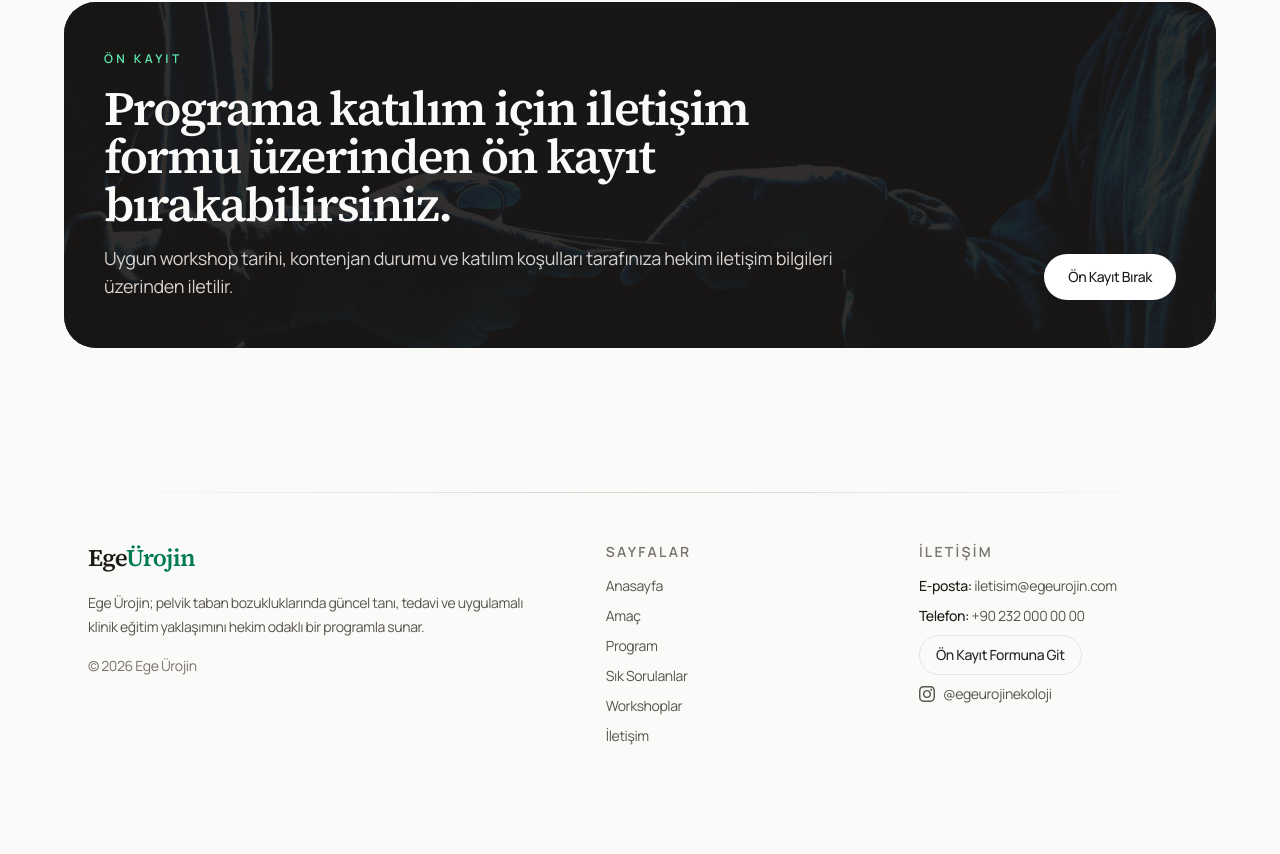
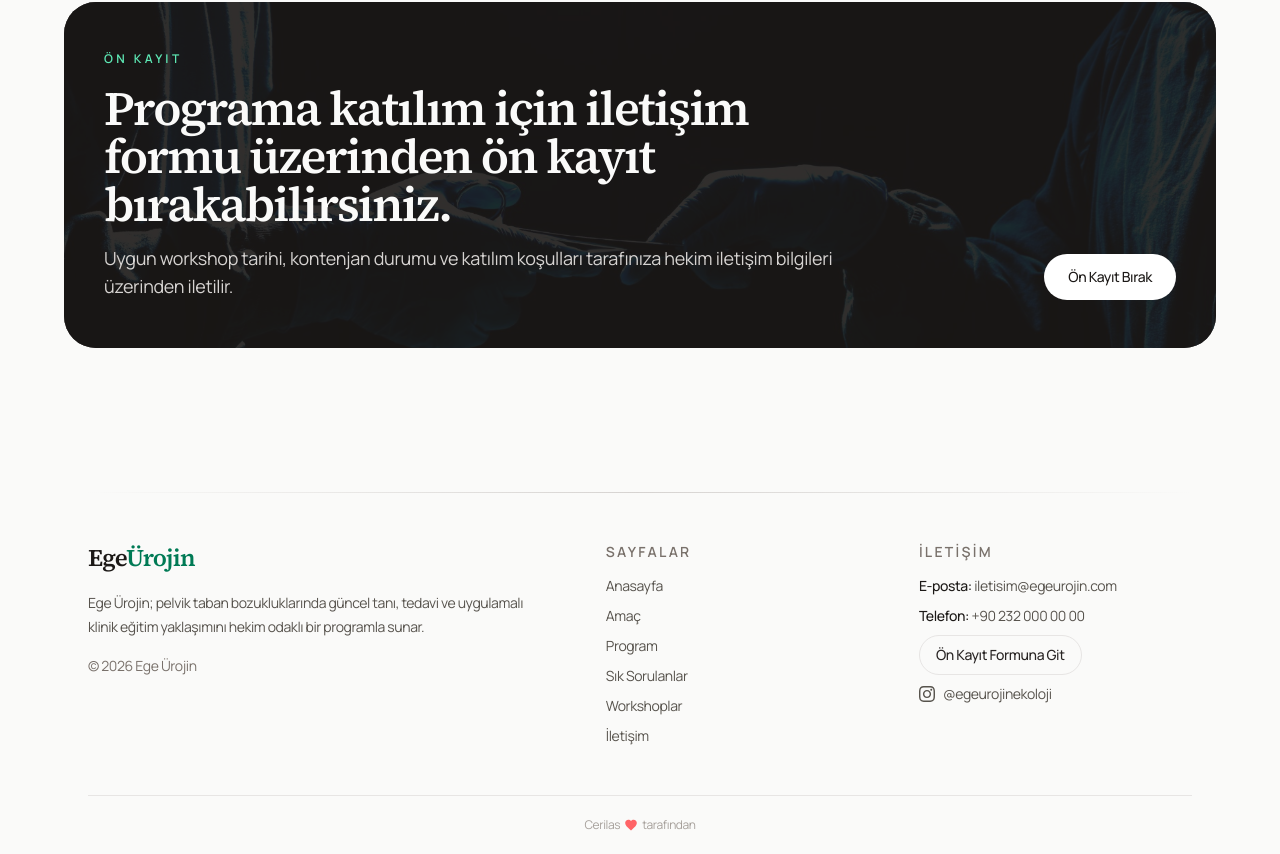
Before and after one commit to cerilas/web-egeurojin, a Next.js app: page / in a window 1280 px wide. Shown: the part 5244-6098 px from the top of the page. Before the commit the page ends 6039 px from the top, so only its background shows below. Built offline with nearby package versions, Linux system fonts and the light colour scheme; no server answers; the database is empty.

Commit message:
Add Cerilas credit to footer

```diff
--- a/components/ui/footer.tsx
+++ b/components/ui/footer.tsx
@@ -75,6 +75,20 @@ export default function Footer({ border = false }: { border?: boolean }) {
             </ul>
           </div>
         </div>
+        <div className="border-t border-stone-200 py-5 text-center text-xs text-stone-400">
+          <a
+            href="https://www.cerilas.com"
+            target="_blank"
+            rel="noopener noreferrer"
+            className="inline-flex items-center gap-1 transition hover:text-stone-600"
+          >
+            <span>Cerilas</span>
+            <svg className="h-3.5 w-3.5 text-red-400" fill="currentColor" viewBox="0 0 24 24" aria-hidden="true">
+              <path d="M12 21.35l-1.45-1.32C5.4 15.36 2 12.28 2 8.5 2 5.42 4.42 3 7.5 3c1.74 0 3.41.81 4.5 2.09C13.09 3.81 14.76 3 16.5 3 19.58 3 22 5.42 22 8.5c0 3.78-3.4 6.86-8.55 11.54L12 21.35z" />
+            </svg>
+            <span>tarafından</span>
+          </a>
+        </div>
       </div>
     </footer>
   );
```
